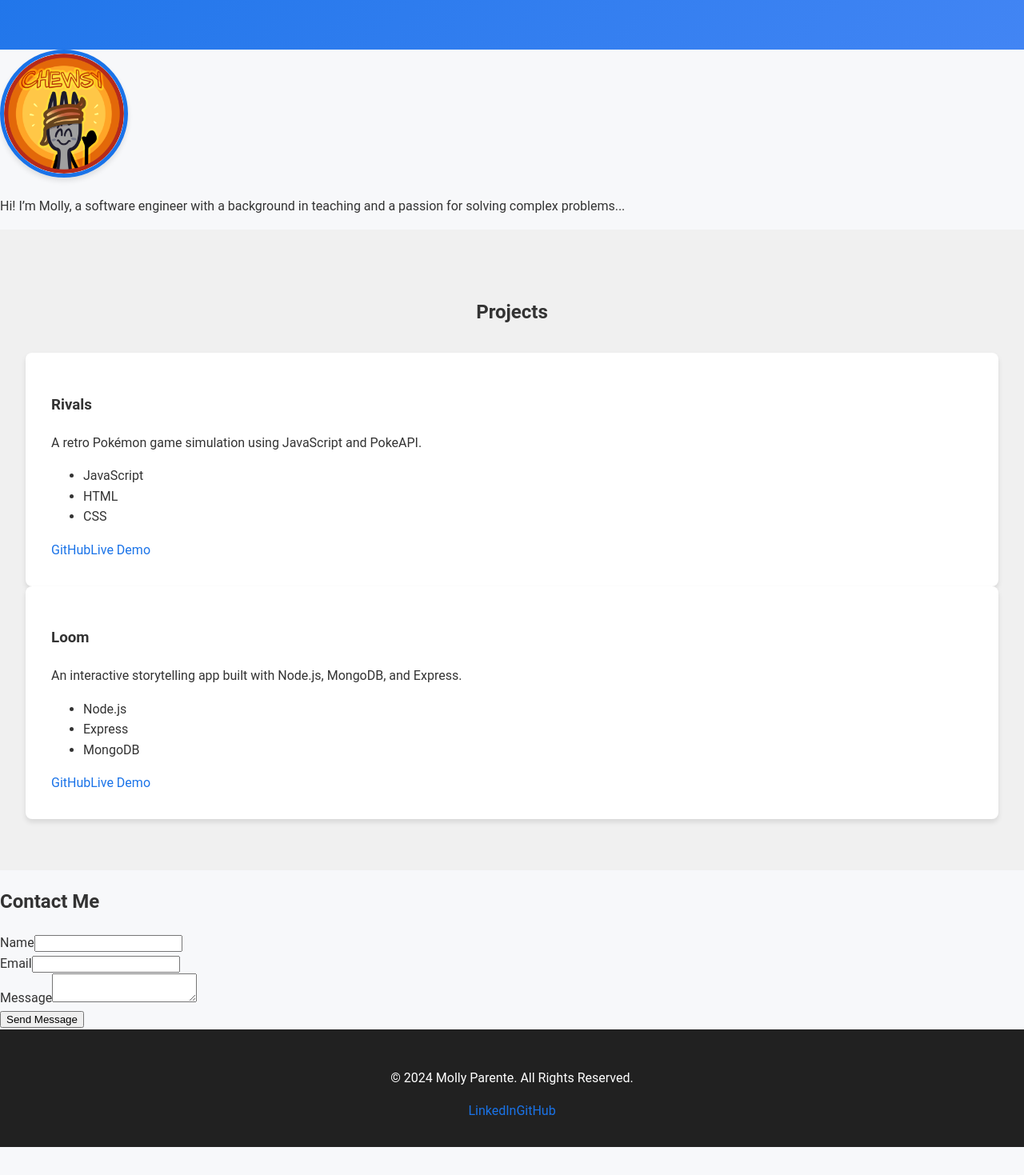
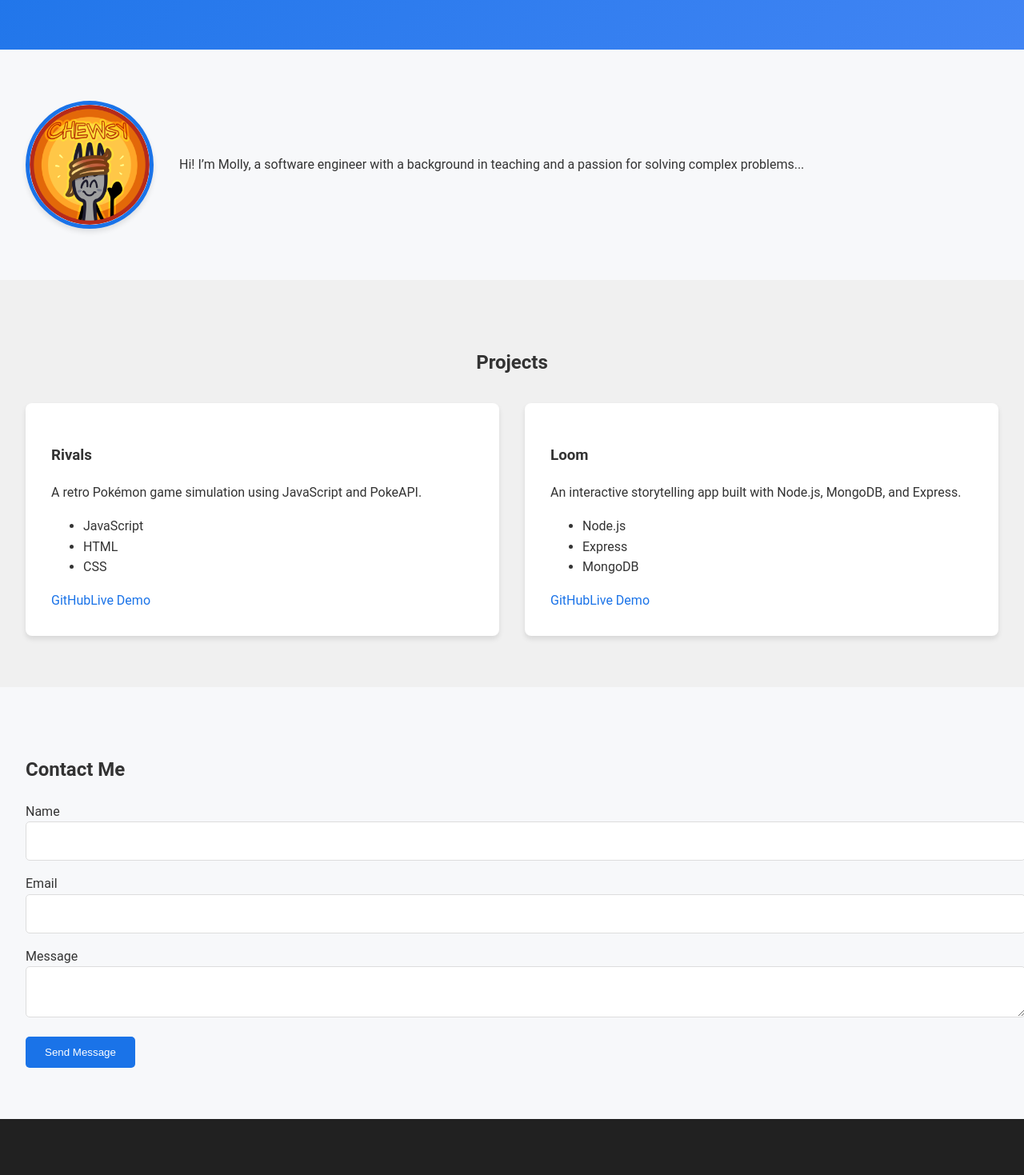
Before and after one commit to mparente88/mparente88.github.io, a Next.js app: page / in a window 1280 px wide. Shown: the part 321-1790 px from the top of the page at 80% size. Before the commit the page ends 1755 px from the top, so only its background shows below. Built offline with nearby package versions, Linux system fonts and the light colour scheme.

Commit message:
updated styling

```diff
--- a/components/About.js
+++ b/components/About.js
@@ -1,6 +1,6 @@
 export default function About() {
   return (
-    <section id="about" className="about">
+    <section id="about" className="about section">
       <div className="about-container">
         <img src="/profile-placeholder.png" alt="Profile" className="profile-img" />
         <p>Hi! I’m Molly, a software engineer with a background in teaching and a passion for solving complex problems...</p>
--- a/components/Contact.js
+++ b/components/Contact.js
@@ -1,6 +1,6 @@
 export default function Contact() {
   return (
-    <section id="contact" className="contact">
+    <section id="contact" className="contact section">
       <h2>Contact Me</h2>
       <form action="https://formspree.io/f/mqakvvqy" method="POST" className="contact-form">
         <div>
--- a/components/Footer.js
+++ b/components/Footer.js
@@ -1,6 +1,6 @@
 export default function Footer() {
   return (
-    <footer className="footer">
+    <footer className="footer section">
       <p>&copy; 2024 Molly Parente. All Rights Reserved.</p>
       <div className="social-links">
         <a href="https://www.linkedin.com/in/your-linkedin">LinkedIn</a>
--- a/components/Hero.js
+++ b/components/Hero.js
@@ -1,6 +1,6 @@
 export default function Hero() {
   return (
-    <section className="hero">
+    <section className="hero section">
       <h1>Hi, I&apos;m Molly</h1>
       <p>A Software Engineer passionate about creating efficient, user-centric applications.</p>
       <div className="hero-buttons">
--- a/components/Projects.js
+++ b/components/Projects.js
@@ -17,7 +17,7 @@ const projects = [
 
 export default function Projects() {
   return (
-    <section id="projects" className="projects">
+    <section id="projects" className="projects section">
       <h2>Projects</h2>
       <div className="project-list">
         {projects.map((project, index) => (
--- a/styles/global.css
+++ b/styles/global.css
@@ -20,6 +20,9 @@ a:hover {
 nav {
   background-color: #212121;
   box-shadow: 0 2px 5px rgba(0, 0, 0, 0.1);
+  position: sticky;
+  top: 0;
+  z-index: 1000;
 }
 
 nav ul {
@@ -40,8 +43,15 @@ nav ul li a {
   transition: color 0.3s;
 }
 
+nav ul li a.active,
 nav ul li a:hover {
-  color: #1a73e8;
+  color: #f0a500;
+  border-bottom: 2px solid #f0a500;
+  text-decoration: none;
+}
+
+.section {
+  padding: 4rem 2rem;
 }
 
 /* Hero Section */
@@ -55,6 +65,18 @@ nav ul li a:hover {
 .hero h1 {
   font-size: 3rem;
   margin-bottom: 1rem;
+  animation: fadeInDown 1s ease-in-out;
+}
+
+@keyframes fadeInDown {
+  from {
+    opacity: 0;
+    transform: translateY(-20px);
+  }
+  to {
+    opacity: 1;
+    transform: translateY(0);
+  }
 }
 
 .hero button {
@@ -66,11 +88,12 @@ nav ul li a:hover {
   color: #1a73e8;
   font-weight: bold;
   cursor: pointer;
-  transition: background-color 0.3s;
+  transition: background-color 0.3s, transform 0.3s;
 }
 
 .hero button:hover {
   background-color: #f1f1f1;
+  transform: translateY(-3px);
 }
 
 /* About Section */
@@ -88,6 +111,19 @@ nav ul li a:hover {
 .profile-img:hover {
   transform: scale(1.05);
   box-shadow: 0 6px 10px rgba(0, 0, 0, 0.2);
+}
+
+.about-container {
+  display: flex;
+  align-items: center;
+  gap: 2rem;
+}
+
+@media (max-width: 768) {
+  .about-container {
+    flex-direction: column;
+    text-align: center;
+  }
 }
 
 /* Projects Section */
@@ -113,6 +149,55 @@ nav ul li a:hover {
   transform: translateY(-5px);
 }
 
+.project-card a {
+  color: #1a73e8;
+  text-decoration: none;
+  transition: color 0.3s;
+}
+
+.project-card a:hover {
+  color: #f0a500;
+}
+
+.project-list {
+  display: grid;
+  grid-template-columns: repeat(auto-fit, minmax(300px, 1fr));
+  gap: 2rem;
+}
+
+/* Contact Section */
+
+.input,
+.textarea {
+  width: 100%;
+  padding: 1rem;
+  border: 1px solid #ddd;
+  border-radius: 5px;
+  margin-bottom: 1rem;
+  transition: border-color 0.3s;
+}
+
+.input:focus,
+.textarea:focus {
+  border-color: #1a73e8;
+  outline: none;
+}
+
+.btn {
+  background-color: #1a73e8;
+  color: white;
+  border: none;
+  padding: 0.75rem 1.5rem;
+  border-radius: 5px;
+  cursor: pointer;
+  transition: background-color 0.3s, transform 0.3s;
+}
+
+.btn:hover {
+  background-color: #0f5bbf;
+  transform: translateY(-2px);
+}
+
 /* Footer */
 footer {
   text-align: center;
@@ -129,3 +214,16 @@ footer a {
 footer a:hover {
   color: #4285f4;
 }
+
+.social-links a {
+  display: inline-block;
+  margin: 0 0.5rem;
+  color: white;
+  font-size: 1.2rem;
+  transition: color 0.3s, transform 0.3s;
+}
+
+.social-links a:hover {
+  color: #f0a500;
+  transform: scale(1.1);
+}
```
